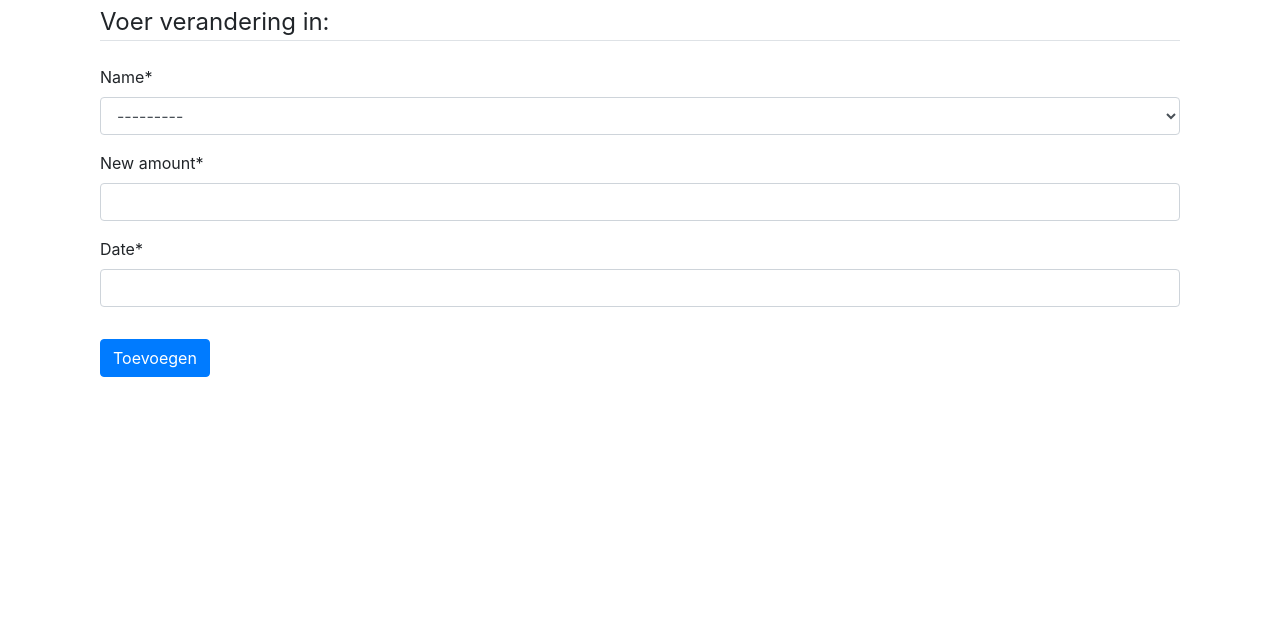
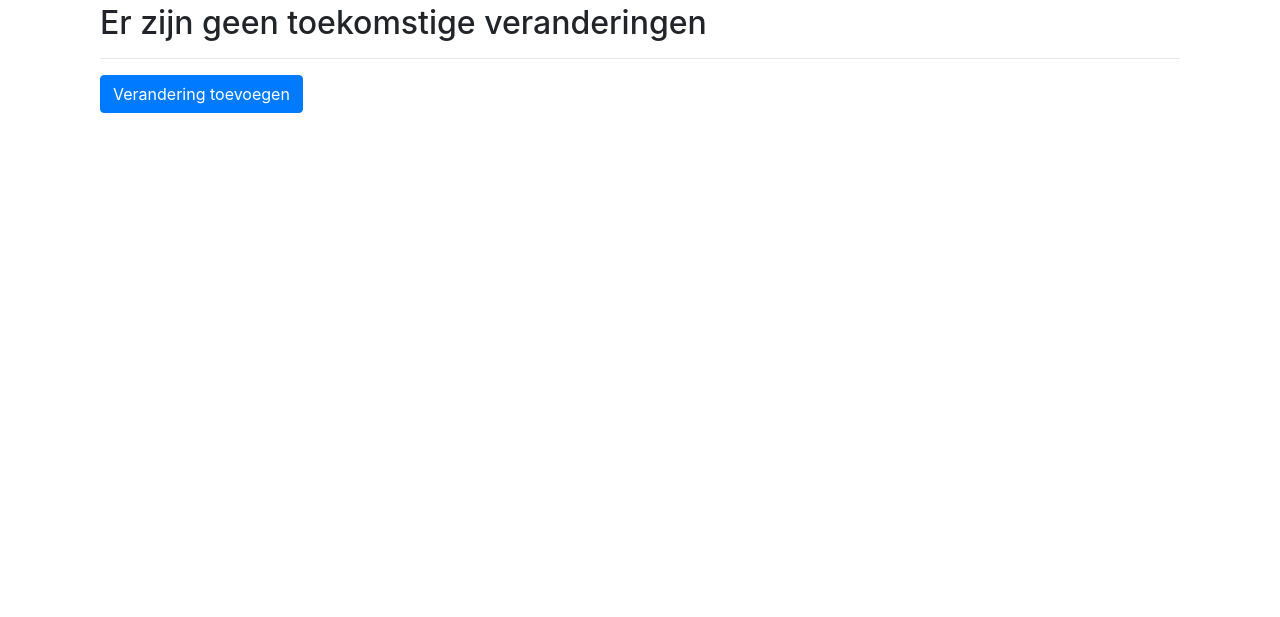
Before and after one commit to NessunoNL/Portfolio, a Django app: page /budget/changes/ in a window 1280 px wide. Shown: the part 56-673 px from the top of the page. Run offline with Django 3.2, Linux system fonts and the light colour scheme; data that the repository does not hold is empty; some libraries are stand-ins or nearby versions.

Commit message:
Added functionality to create and delete changes

```diff
--- a/budget/templates/budget/changes.html
+++ b/budget/templates/budget/changes.html
@@ -3,20 +3,16 @@
 {% load crispy_forms_tags %}
 {% block content %}
 
+{% if not pending_changes %}
 <div class="container">
-    <form method="POST">
-        {% csrf_token %}
-        <fieldset class="form-group">
-            <legend class="border-bottom mb-4">Voer verandering in:</legend>
-            {{ form|crispy }}
-        </fieldset>
-        <div class="form-group">
-            <button class="btn btn-primary" type="submit">Toevoegen</button
-        </div>
-    </form>
-</div>
-{% if pending_changes %}
+    <h2>Er zijn geen toekomstige veranderingen</h2>
+    <hr />
+    <a href="{% url 'budget-createchange' %}" class="btn btn-primary">Verandering toevoegen</a>
+{% else %}
     <h2>Toekomstige veranderingen</h2>
+    <hr />
+    <a href="{% url 'budget-createchange' %}" class="btn btn-primary">Verandering toevoegen</a>
+    <div class="row pt-4 pb-4">
         <table class='table'>
         {% for change in pending_changes %}
             <tr>
@@ -26,5 +22,6 @@
         {% endfor %}
     {% endif %}
         </table>
-
+    </div>
+</div>
 {% endblock content %}
--- a/budget/urls.py
+++ b/budget/urls.py
@@ -6,6 +6,7 @@ urlpatterns = [
     path('', views.home, name='budget-home'),
     path('Jacco/', views.Jacco, name='budget-Jacco'),
     path('Marjolein/', views.Marjolein, name='budget-Marjolein'),
-    path('changes/', ChangeCreateView.as_view(), name='budget-changes'),
-    path('changes/<int:pk>/delete/', ChangeDeleteView.as_view(), name='change-delete'),
+    path('changes/', views.changes, name='budget-changes'),
+    path('changes/create/', ChangeCreateView.as_view(), name='budget-createchange'),
+    path('changes/<int:pk>/delete/', ChangeDeleteView.as_view(), name='budget-deletechange'),
 ]
--- a/budget/views.py
+++ b/budget/views.py
@@ -71,13 +71,13 @@ def changes(request):
 
 class ChangeCreateView(CreateView):
     model = Changes
-    template_name = 'budget/changes.html'
+    template_name = 'budget/changes_create.html'
     fields = ['name', 'new_amount', 'date']
     context_object_name = 'pending_changes'
-    success_url = '../../'
+    success_url = '../'
 
 class ChangeDeleteView(DeleteView):
     model = Changes
-    template_name = 'budget/delete.html'
+    template_name = 'budget/changes_delete.html'
     context_object_name = 'pending_changes'
     success_url = '../../'
```
Also changed, not shown: budget/templates/budget/changes_create.html (added, +20 -0 lines), budget/templates/budget/changes_delete.html (renamed from budget/templates/budget/delete.html). Lines whose indentation alone changed are shown as unchanged.
